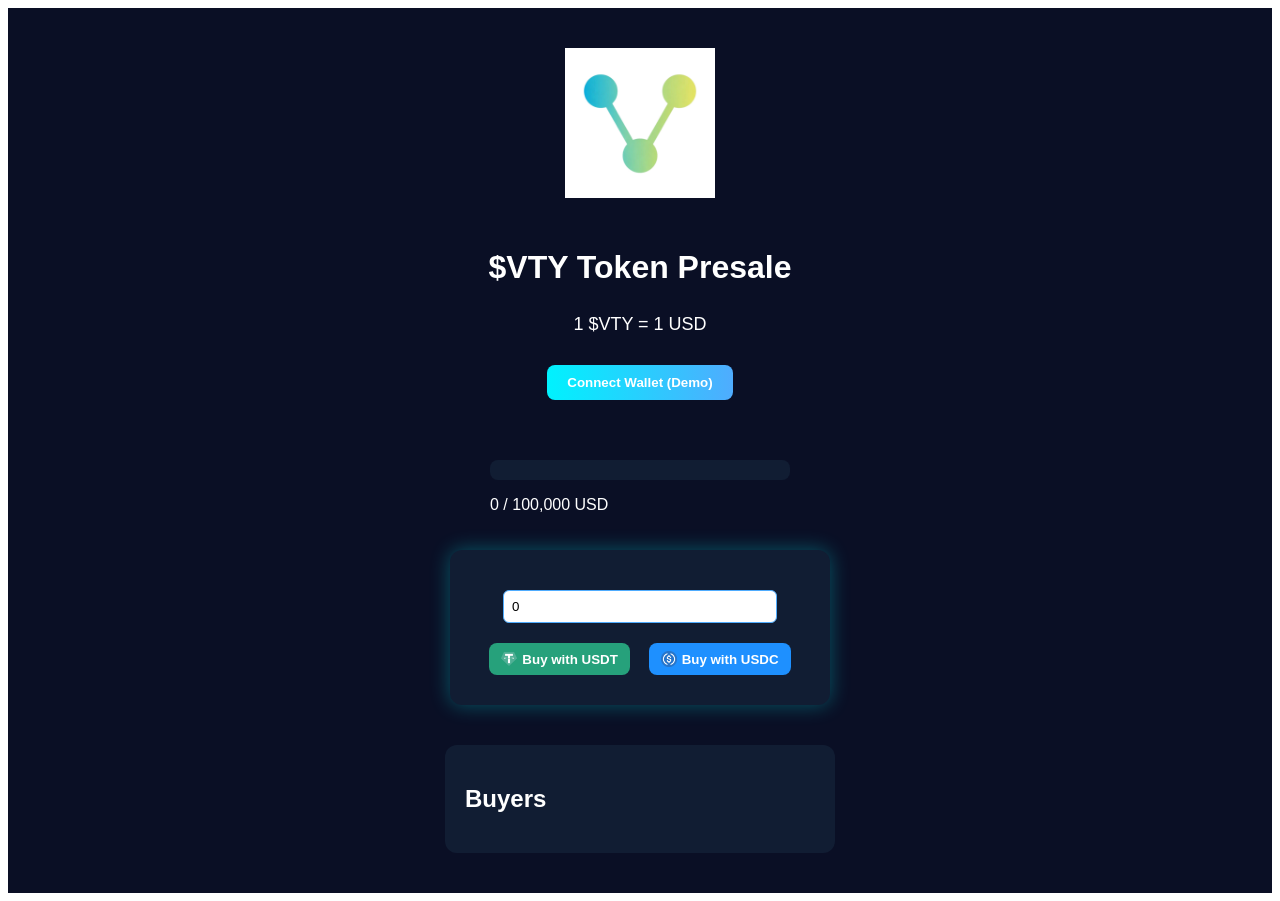
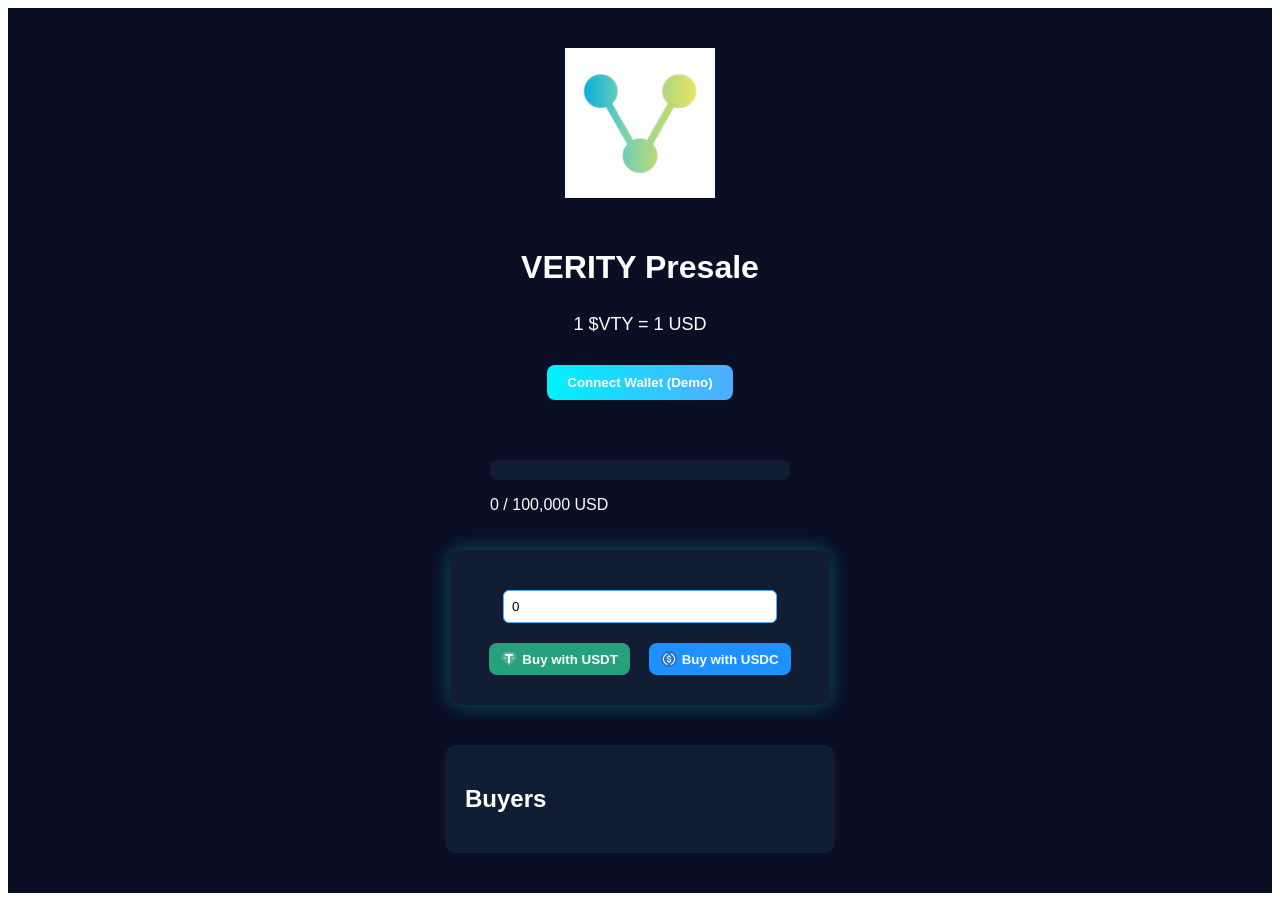
Before and after one commit to Ksavu/verity-demo, a Next.js app: page / in a window 1280 px wide. Built offline with nearby package versions, Linux system fonts and the light colour scheme.

Commit message:
Verity Demo Admin update

```diff
--- a/pages/index.tsx
+++ b/pages/index.tsx
@@ -20,7 +20,7 @@ export default function Home() {
     }}>
       <img src="/logo.jpg" alt="Verity Logo" style={{ width: "150px", marginBottom: "30px" }} />
 
-      <h1 style={{ marginBottom: "10px" }}>$VTY Token Presale</h1>
+      <h1 style={{ marginBottom: "10px" }}>VERITY Presale</h1>
       <p style={{ marginBottom: "30px", fontSize: "18px" }}>1 $VTY = 1 USD</p>
 
       {/* Wallet connect */}
```
